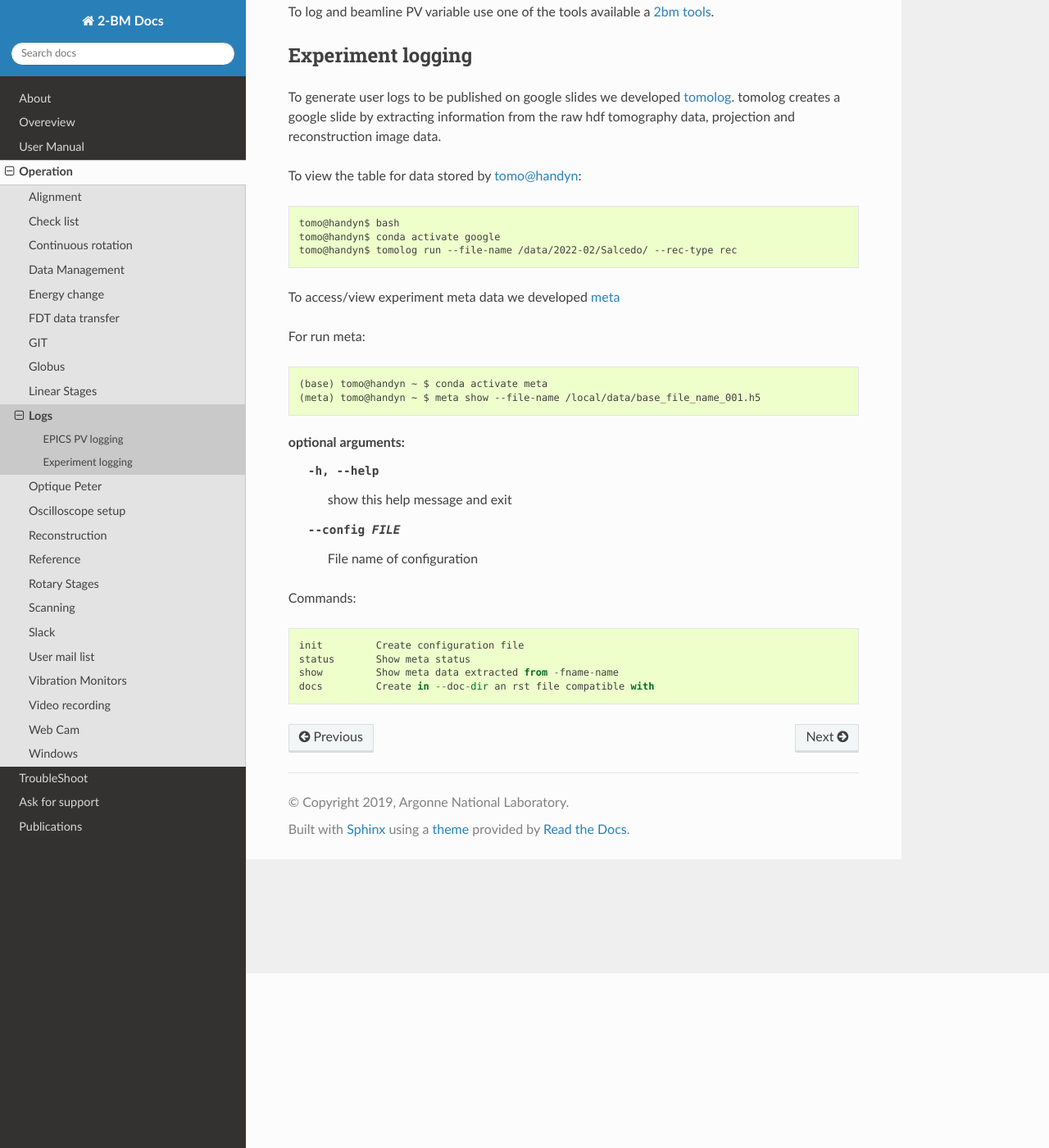
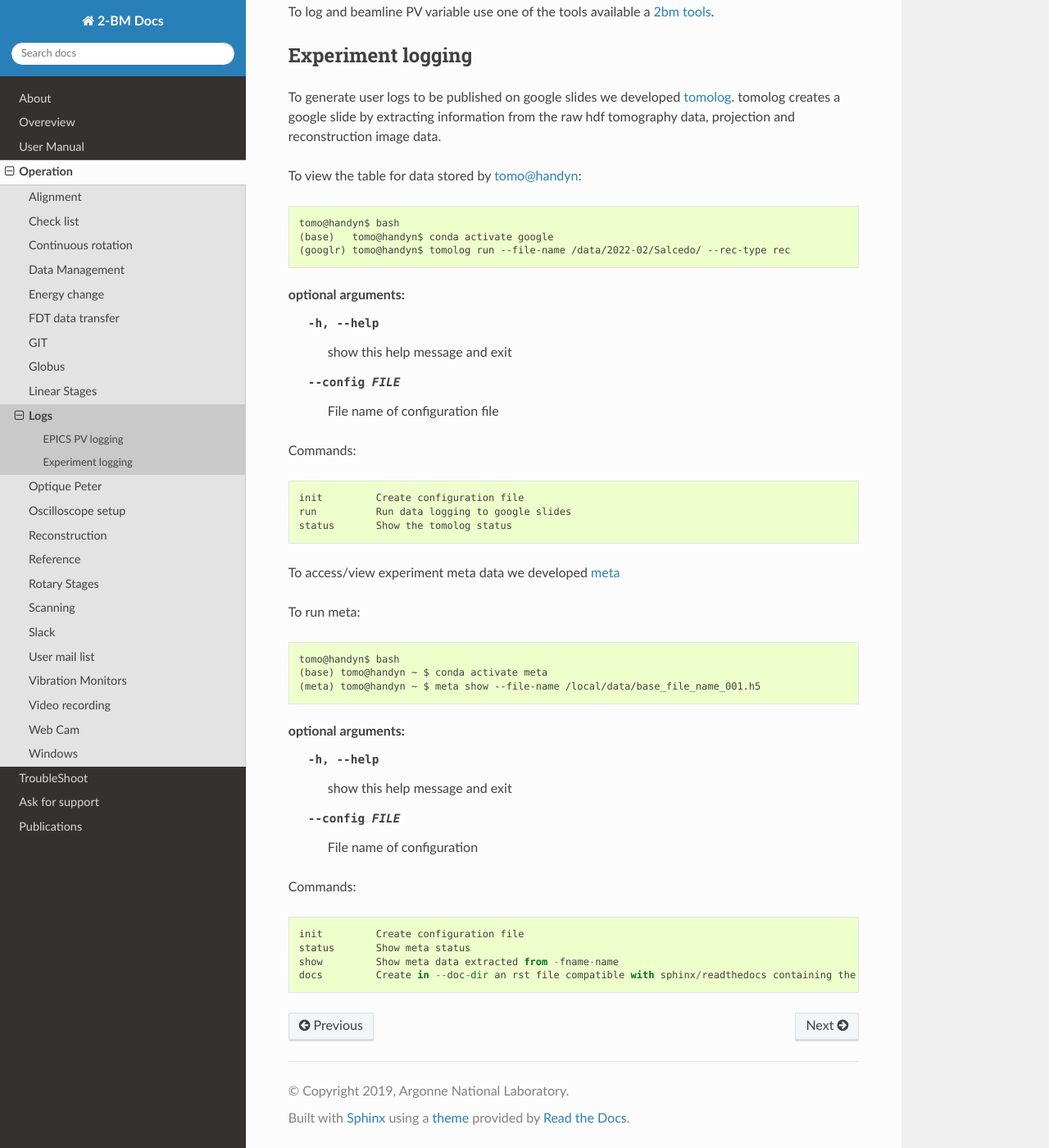
Before and after one commit to xray-imaging/2bm-docs, a Sphinx documentation site: the page built from docs/source/ops/item_011.rst, in a window 1280 px wide and 1400 px high, scrolled down 213 px. Shown: the whole window at 82% size. Built offline with Sphinx 7.4.7 and the Read the Docs theme 2.0.0, drawn with Linux system fonts in a browser that asks for light colours; the version number could not be read and is left out.

Commit message:
update logging doc

```diff
--- a/docs/source/ops/item_011.rst
+++ b/docs/source/ops/item_011.rst
@@ -14,13 +14,25 @@ To generate user logs to be published on google slides we developed `tomolog <ht
 To view the table for data stored by tomo@handyn::
 
     tomo@handyn$ bash
-    tomo@handyn$ conda activate google
-    tomo@handyn$ tomolog run --file-name /data/2022-02/Salcedo/ --rec-type rec
+    (base)   tomo@handyn$ conda activate google
+    (googlr) tomo@handyn$ tomolog run --file-name /data/2022-02/Salcedo/ --rec-type rec
+
+optional arguments:
+  -h, --help     show this help message and exit
+  --config FILE  File name of configuration file
+
+Commands::
+
+    init         Create configuration file
+    run          Run data logging to google slides
+    status       Show the tomolog status
+
 
 To access/view experiment meta data we developed `meta <https://github.com/xray-imaging/meta>`_
 
-For run meta::
+To run meta::
 
+    tomo@handyn$ bash
     (base) tomo@handyn ~ $ conda activate meta
     (meta) tomo@handyn ~ $ meta show --file-name /local/data/base_file_name_001.h5
 
@@ -33,4 +45,4 @@ Commands::
     init         Create configuration file
     status       Show meta status
     show         Show meta data extracted from -fname-name
-    docs         Create in --doc-dir an rst file compatible with
+    docs         Create in --doc-dir an rst file compatible with sphinx/readthedocs containing the DataExchange hdf file meta data
```
